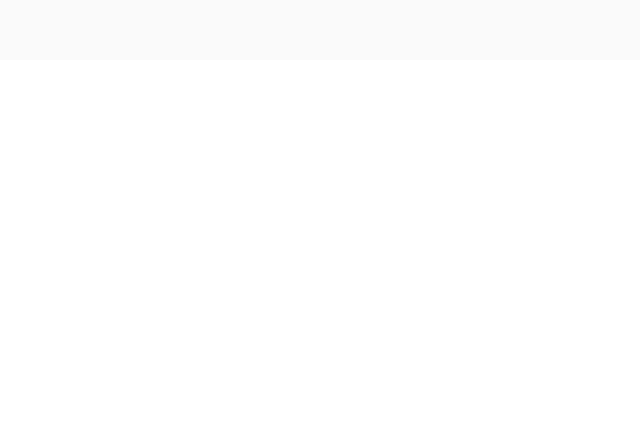
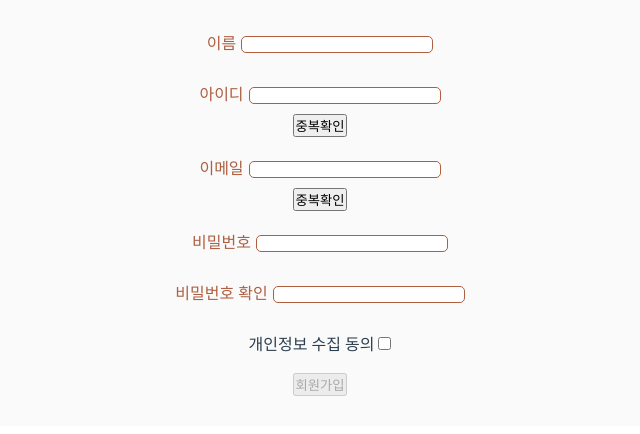
Before and after one commit to sunmingLee/Sai, a Vue app in the folder FrontEnd/: page /join in a window 1280 px wide. Before the commit this address had no page. Shown: the top 434 px of the page, without its empty margins (320-960 px from the left). Built offline with nearby package versions, Linux system fonts and the light colour scheme; a web font is replaced by a local one.

Commit message:
Feat: Add valitaion(not pwconfirm)

```diff
--- a/FrontEnd/src/router/index.js
+++ b/FrontEnd/src/router/index.js
@@ -2,7 +2,7 @@ import { createRouter, createWebHistory } from 'vue-router'
 import HomeView from '../views/HomeView.vue'
 import SearchIdView from '@/views/SearchIdView.vue'
 import SearchPasswordView from '@/views/SearchPasswordView.vue'
-
+import JoinView from '@/views/JoinView.vue'
 const routes = [
   {
     path: '/',
@@ -26,6 +26,11 @@ const routes = [
     path: '/searchPassword',
     name: 'searchPassword',
     component: SearchPasswordView
+  },
+  {
+    path: '/join',
+    name: 'join',
+    component: JoinView
   }
 ]
 
--- a/FrontEnd/src/views/JoinView.vue
+++ b/FrontEnd/src/views/JoinView.vue
@@ -2,18 +2,22 @@
   <div>
     <HeaderTitle>회원가입</HeaderTitle>
     <form id="join-form" @submit.prevent="onJoin">
-      <InputBox v-model="name" :hasLabel="true" labelName="이름"></InputBox>
+      <InputBox v-model="name" :hasLabel="true" labelName="이름" @inputCheck="checkName"></InputBox>
+      <p v-if="validName" class="valid-error">이름을 2자 이상으로 입력하세요.</p>
       <br>
       <InputBox v-model="id" :hasLabel="true" labelName="아이디" @inputCheck="checkId"></InputBox>
-      <p v-if="validId" class="valid-id">아이디는 4글자 이상으로 입력해주세요</p>
+      <p v-if="validId" class="valid-error">아이디는 4자 이상으로 입력하세요.</p>
       <ButtonSmall buttonText="중복확인" ></ButtonSmall>
       <br>
       <InputBox v-model="email" :hasLabel="true" labelName="이메일" @inputCheck="checkEmail"></InputBox>
-      <p v-if="validEmail" class="valid-email">이메일 형식이 아닙니다</p>
+      <p v-if="validEmail" class="valid-error">이메일 형식으로 입력하세요.</p>
+      <ButtonSmall buttonText="중복확인" ></ButtonSmall>
       <br>
-      <InputBox v-model="password" :hasLabel="true" labelName="비밀번호"></InputBox>
+      <InputBox v-model="password" :hasLabel="true" labelName="비밀번호" @inputCheck="checkPassword"></InputBox>
+      <p v-if="validPassword" class="valid-error">비밀번호는 영문,숫자,특수문자를 포함하여 8자 이상으로 입력하세요.</p>
       <br>
-      <InputBox v-model="passwordConfirm" :hasLabel="true" labelName="비밀번호 확인"></InputBox>
+      <InputBox v-model="passwordConfirm" :hasLabel="true" labelName="비밀번호 확인" @inputCheck="checkPasswordConfirm"></InputBox>
+      <p v-if="validPasswordConfirm" class="valid-error">비밀번호가 일치하지 않습니다.</p>
       <br>
       <div>
         <label for="privacyPolice">개인정보 수집 동의 </label>
@@ -47,11 +51,28 @@ export default {
       email: '',
       password: '',
       passwordConfirm: '',
+      checked: false,
+      validName: false,
       validId: false,
-      validEmail: false
+      validEmail: false,
+      validPassword: false,
+      validPasswordConfirm: false
     }
   },
   methods: {
+    // 이름 유효성을 검사하고 문구를 출력 판단
+    checkName (name) {
+      if (!this.isValidName(name)) {
+        this.validName = true
+      } else {
+        this.validName = false
+      }
+    },
+    // 이름 유효성 검사
+    isValidName (name) {
+      const re = /^[가-힣]{2,}/
+      return re.test(name)
+    },
     // 아이디 유효성을 검사하고 문구를 출력 판단
     checkId (id) {
       if (!this.isValidId(id)) {
@@ -60,9 +81,9 @@ export default {
         this.validId = false
       }
     },
-    //  유효성 검사
+    // 아이디 유효성 검사
     isValidId: function (id) {
-      const re = /^[A-za-z]{4,16}/
+      const re = /^[A-Za-z0-9]{4,16}/
       return re.test(id)
     },
     // 이메일 유효성을 검사하고 문구를 출력 판단
@@ -74,9 +95,32 @@ export default {
       }
     },
     // 이메일 유효성 검사
-    isValidEmail: function (email) {
+    isValidEmail (email) {
       const re = /^(([^<>()\\[\]\\.,;:\s@"]+(\.[^<>()\\[\]\\.,;:\s@"]+)*)|(".+"))@((\[[0-9]{1,3}\.[0-9]{1,3}\.[0-9]{1,3}\.[0-9]{1,3}\])|(([a-zA-Z\-0-9]+\.)+[a-zA-Z]{2,}))$/
       return re.test(email)
+    },
+    // 비밀번호 유효성을 검사하고 문구를 출력 판단
+    checkPassword (password) {
+      if (!this.isValidPassword(password)) {
+        this.validPassword = true
+      } else {
+        this.validPassword = false
+      }
+    },
+    // 비밀번호 유효성 검사
+    isValidPassword (password) {
+      const re = /^(?=.*[A-Za-z])(?=.*[0-9])(?=.*[#`?!@$%^&*-])[A-Za-z\d@$!%*#?&].{8,50}$/
+      return re.test(password)
+    },
+    // 비밀번호 확인
+    checkPasswordConfirm (passwordConfirm, password) {
+      if (passwordConfirm !== password) {
+        this.validPasswordConfirm = true
+        console.log('true')
+      } else {
+        this.validPasswordConfirm = false
+        console.log('false')
+      }
     },
     onJoin () {
       if (this.checked === true) {
@@ -88,4 +132,8 @@ export default {
 </script>
 
 <style>
+.valid-error {
+    color: red;
+    font-size: 12px;
+}
 </style>
```
